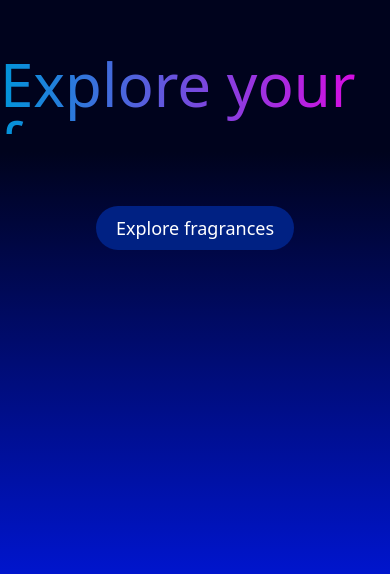
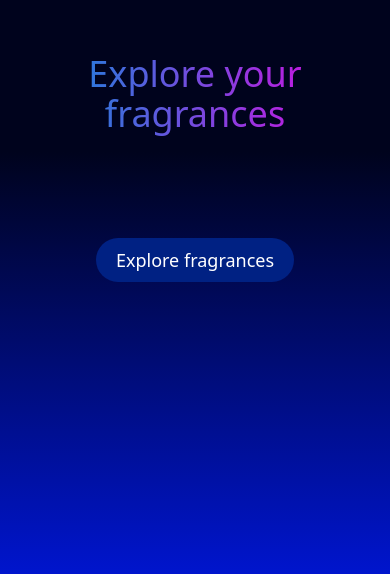
Before and after one commit to Peter-Brink/Fragrance-Finder, a Next.js app: page /results in a window 390 px wide. Shown: the part 270-844 px from the top of the page. Built offline with nearby package versions, Linux system fonts and the light colour scheme; a web font is replaced by a local one.

Commit message:
Responsiveness changes for mobile.

```diff
--- a/src/app/results/landing-section.js
+++ b/src/app/results/landing-section.js
@@ -11,12 +11,12 @@ const LandingSection = ({ overview, onClick, className }) => {
   return (
     <section
       id="section0"
-      className={`h-screen relative snap-start flex flex-col gap-4 items-center justify-center ${className}`}
+      className={`h-screen relative snap-start flex flex-col gap-4 items-center justify-center pr-4 pl-4 ${className}`}
     >
-      <h1 className="text-6xl font-light h-20 text-transparent bg-clip-text bg-gradient-to-r from-myTextBlue to-myTextPink">
+      <h1 className="text-4xl md:text-6xl font-light p-8 inline-block break-words text-center text-transparent bg-clip-text bg-gradient-to-r from-myTextBlue to-myTextPink">
         Explore your fragrances
       </h1>
-      <p className="mb-10 text-lg text-myGrey opacity-80 font-light max-w-[1000px] text-center">
+      <p className="mb-10 text-base sm:text-lg md:text-2xl text-myGrey opacity-80 font-light max-w-[1000px] text-center">
         {overview}
       </p>
       <button
--- a/src/app/results/result-section.js
+++ b/src/app/results/result-section.js
@@ -10,7 +10,7 @@ const ResultSection = ({ fragrance, sectionIndex, searchAgain }) => {
     >
       {sectionIndex > 1 && <NavArrowUp section={sectionIndex} />}
       <h1
-        className="text-[20px] sm:text-[40px] md:text-[60px] font-light w-max-[1000px] inline-block break-words text-center text-transparent bg-clip-text bg-gradient-to-r from-myResultsTextBlue to-myResultsTextPink"
+        className="text-[20px] xs:text-[30px] sm:text-[40px] md:text-[60px] font-light w-max-[1000px] inline-block break-words text-center text-transparent bg-clip-text bg-gradient-to-r from-myResultsTextBlue to-myResultsTextPink"
         style={{ fontFamily: "Average" }}
       >
         {fragrance.name}
@@ -28,7 +28,7 @@ const ResultSection = ({ fragrance, sectionIndex, searchAgain }) => {
         <hr className="border-0 h-0.5 w-[100px] sm:w-[150px] md:w-[200px] rounded-full bg-gradient-to-r from-myResultsLineMiddle to-myResultsTextPink ml-6" />
       </div>
       <p className="opacity-80 font-light mb-8 text-lg sm:text-2xl text-transparent bg-clip-text bg-gradient-to-r from-myResultsTextBlue to-myResultsTextPink">{`$${fragrance.price_range.min} - $${fragrance.price_range.max}`}</p>
-      <p className="text-white text-sm sm:text-lg md:text-2xl font-light opacity-80 max-w-[1000px] text-center mb-14">
+      <p className="text-white text-base sm:text-lg md:text-2xl font-light opacity-80 max-w-[1000px] text-center mb-14">
         {fragrance.description}
       </p>
       {sectionIndex < 5 && (
```
